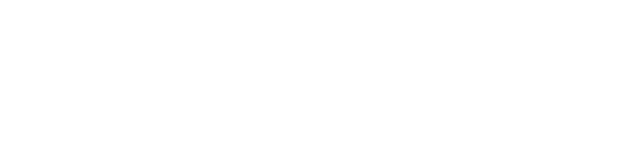
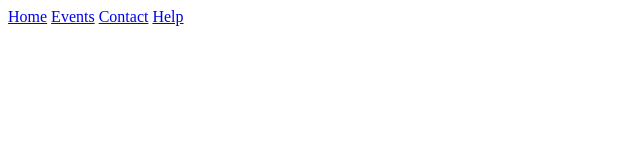
Before and after one commit to tej-mahender/DN4.0-Upskilling, a plain HTML site: page Module-01HTML/index.html in a window 1280 px wide. Shown: the whole page, without its empty margins (0-640 px from the left). Drawn offline with Linux system fonts and the light colour scheme.

Commit message:
add : 2. Navigation and linking

```diff
--- a/Module-01HTML/index.html
+++ b/Module-01HTML/index.html
@@ -8,7 +8,10 @@
 <body>
     <!-- Navigation -->
     <nav>
-
+        <a href="#home">Home</a>
+        <a href="#events">Events</a>
+        <a href="#contact">Contact</a>
+        <a href="help.html" target="_blank"> Help</a>
     </nav>
     <!-- Main -->
     <main>
```
